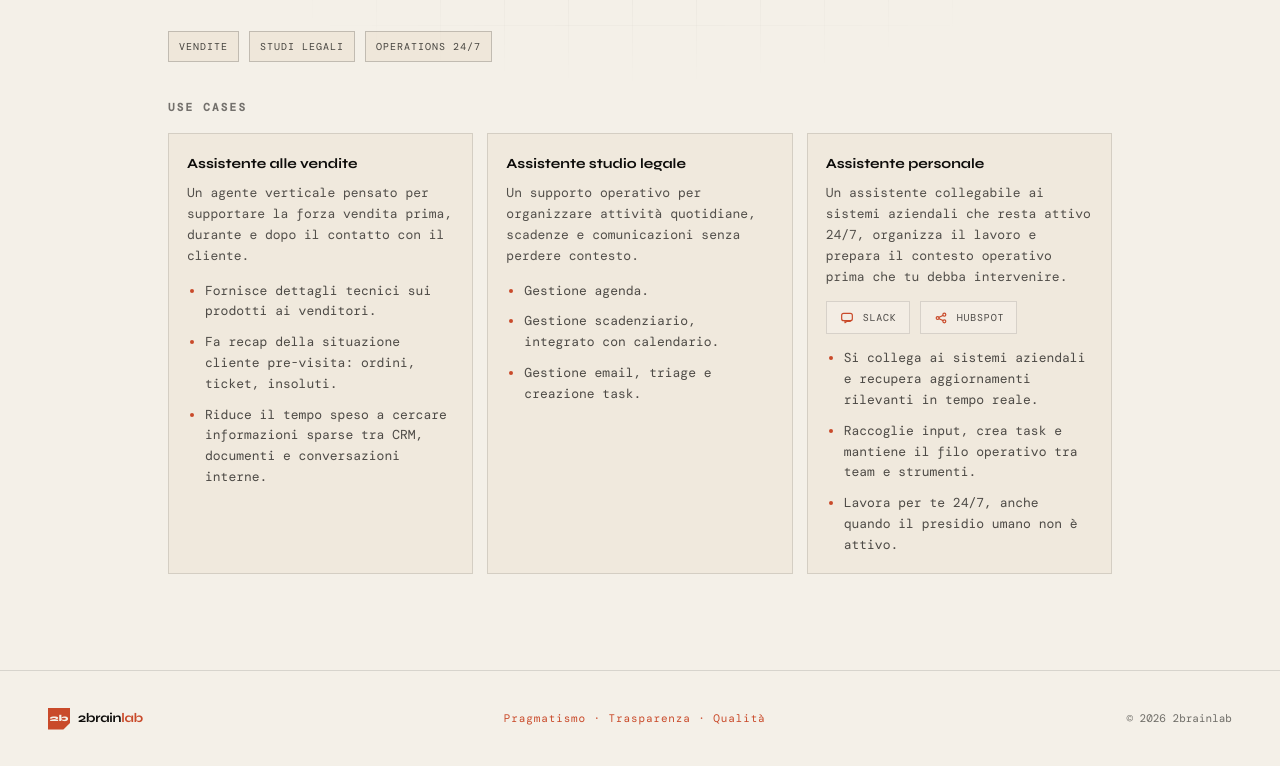
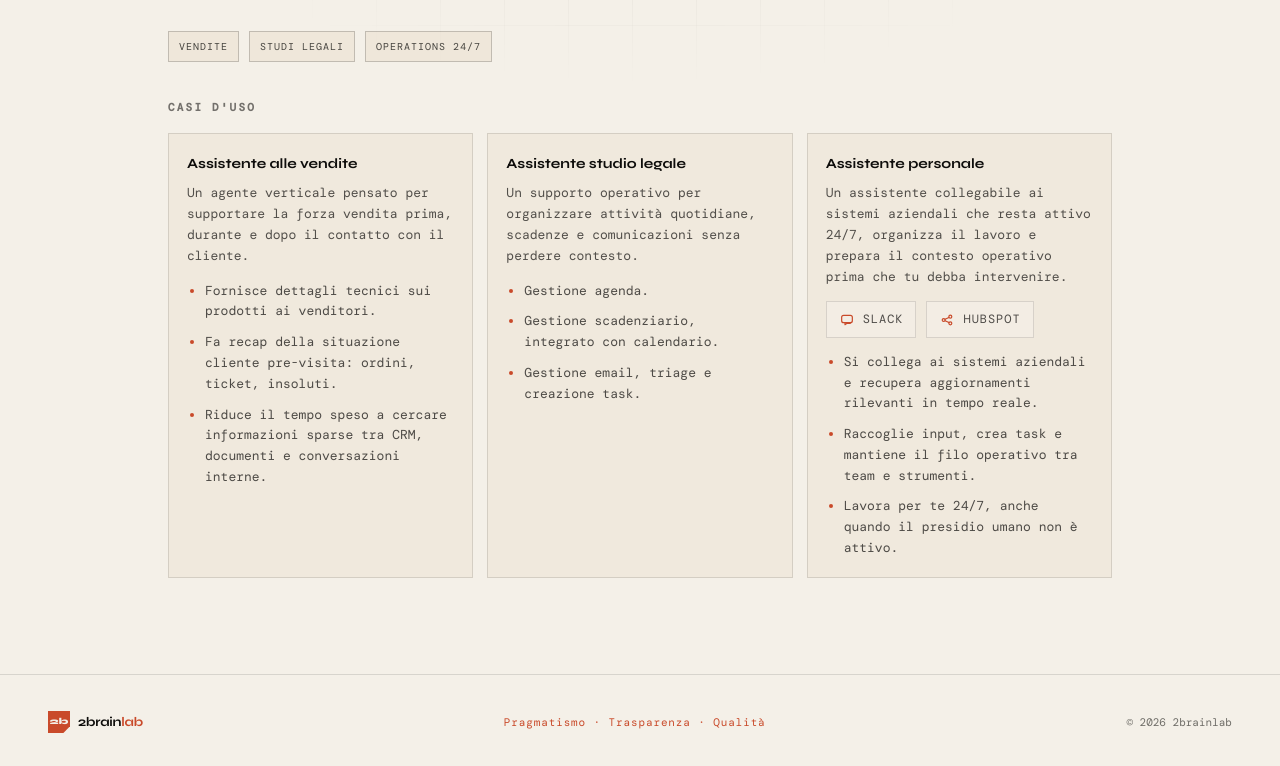
Before and after one commit to 2brainlab/website, a Jekyll site: the page built from use-cases.html, in a window 1280 px wide and 1201 px high. Shown: the part 432-1198 px from the top of the window. Built offline with Jekyll 4.4.1, drawn with Linux system fonts in a browser that asks for light colours; some web fonts are replaced.

Commit message:
fix: refine use cases page language and badges
Agent-Logs-Url: https://github.com/2brainlab/website/sessions/75db0769-0937-45c9-8e60-20f899892158

Co-authored-by: iron87 <11998279+iron87@users.noreply.github.com>

```diff
--- a/assets/css/style.scss
+++ b/assets/css/style.scss
@@ -272,7 +272,7 @@ a { color: inherit; text-decoration: none; }
   border: 1px solid rgba(14,13,11,0.12);
   background: rgba(244,240,232,0.66);
   color: rgba(14,13,11,0.72);
-  font-size: 10px;
+  font-size: 12px;
   letter-spacing: 0.08em;
   text-transform: uppercase;
 }
--- a/use-cases.html
+++ b/use-cases.html
@@ -22,7 +22,7 @@ excerpt: "Assistenti verticali 2brainlab per vendite, studi legali e operazioni
 </section>
 
 <section class="focus-section use-cases-section" aria-labelledby="use-cases-title">
-  <h2 class="focus-title" id="use-cases-title">Use cases</h2>
+  <h2 class="focus-title" id="use-cases-title">Casi d'uso</h2>
   <div class="focus-grid">
     <article class="focus-card">
       <h3>Assistente alle vendite</h3>
```
